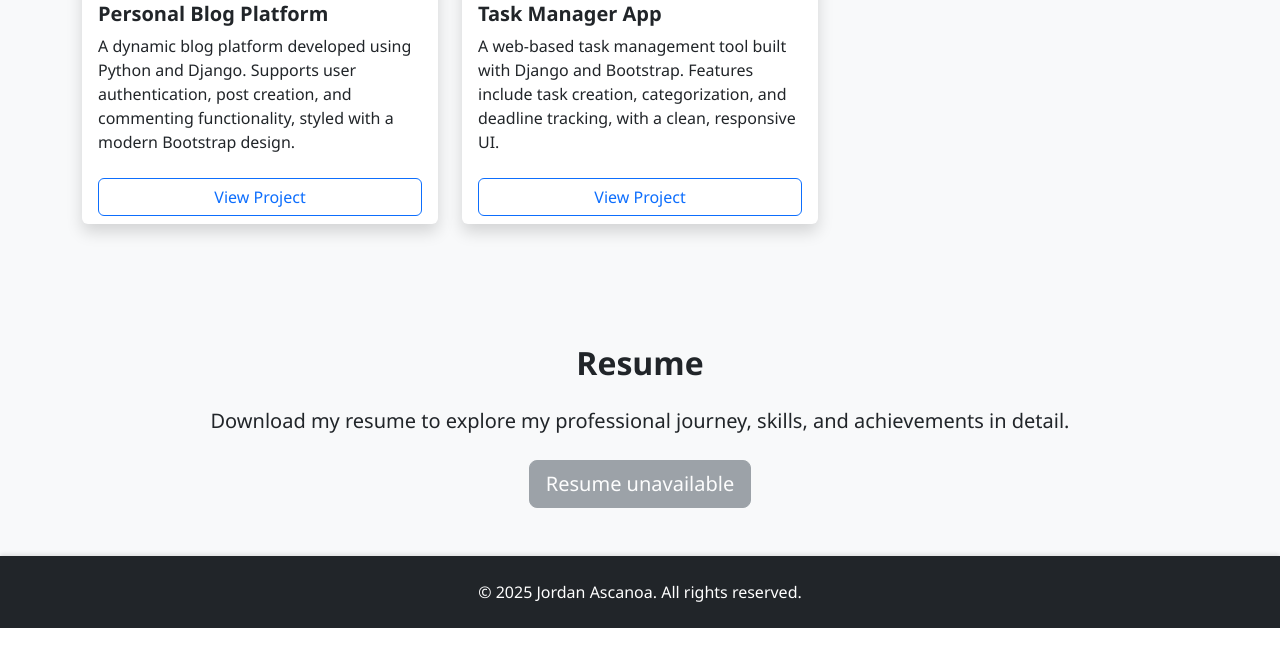
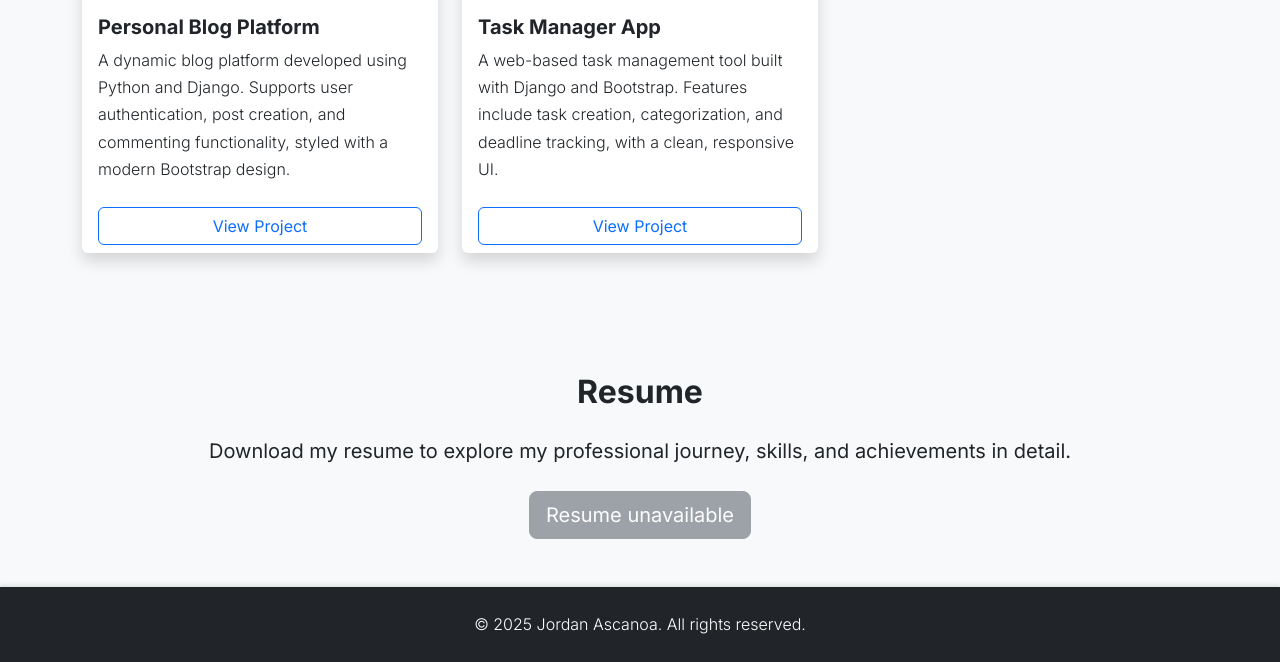
Before and after one commit to Jead100/portfolio_site, a Django app: page / in a window 1280 px wide. Shown: the part 1580-2242 px from the top of the page. Before the commit the page ends 2208 px from the top, so only its background shows below. Run offline with Django 5.2, Linux system fonts and the light colour scheme; data comes from the database, SQL or seed files in the repository; data that the repository does not hold is empty; parts of the project's set-up code (start-up, migrations or seed data) failed here and were passed over.

Commit message:
style: use Inter from Google Fonts; improve readability with new weights

```diff
--- a/static/css/style.css
+++ b/static/css/style.css
@@ -1,5 +1,5 @@
 body {
-    font-family: 'Segoe UI', Tahoma, Geneva, Verdana, sans-serif;
+    font-family: 'Inter', sans-serif;
     background-color: #f8f9fa;
 }
 
@@ -68,3 +68,23 @@ body {
 section {
     animation: fadeIn 1s ease-in-out;
 }
+
+/* Optional Typography Enhancements */
+h1, h2, h3, h4, h5, h6 {
+    font-family: 'Inter', sans-serif;
+    font-weight: 700; /* Bold headings */
+}
+
+.lead {
+    font-weight: 400; /* Regular for lead text */
+    line-height: 1.6; /* Better readability */
+}
+
+p, .card-text {
+    font-weight: 300; /* Lighter for body text */
+    line-height: 1.7;
+}
+
+.nav-link, .navbar-brand {
+    font-weight: 500; /* Medium weight for navigation */
+}
--- a/templates/base.html
+++ b/templates/base.html
@@ -7,6 +7,9 @@
     <title>My Portfolio</title>
     <!-- Bootstrap CSS -->
     <link href="https://cdn.jsdelivr.net/npm/bootstrap@5.3.2/dist/css/bootstrap.min.css" rel="stylesheet" integrity="sha384-T3c6CoIi6uLrA9TneNEoa7RxnatzjcDSCmG1MXxSR1GAsXEV/Dwwykc2MPK8M2HN" crossorigin="anonymous">
+    <!-- Google Fonts -->
+    <link href="https://fonts.googleapis.com/css2?family=Inter:wght@300;400;500;700&display=swap" rel="stylesheet">
+    <!-- Bootstrap CSS -->
     <!-- Custom CSS -->
     <link rel="stylesheet" href="{% static 'css/style.css' %}">
 </head>
```
